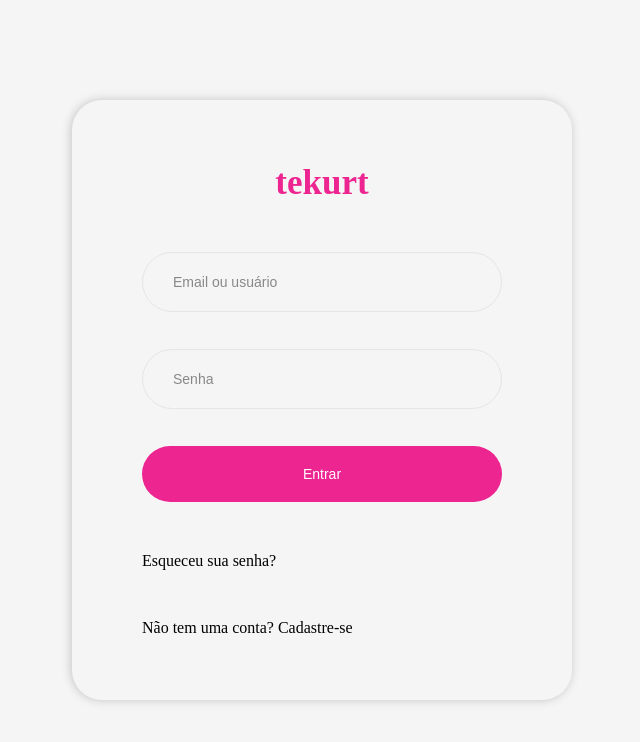
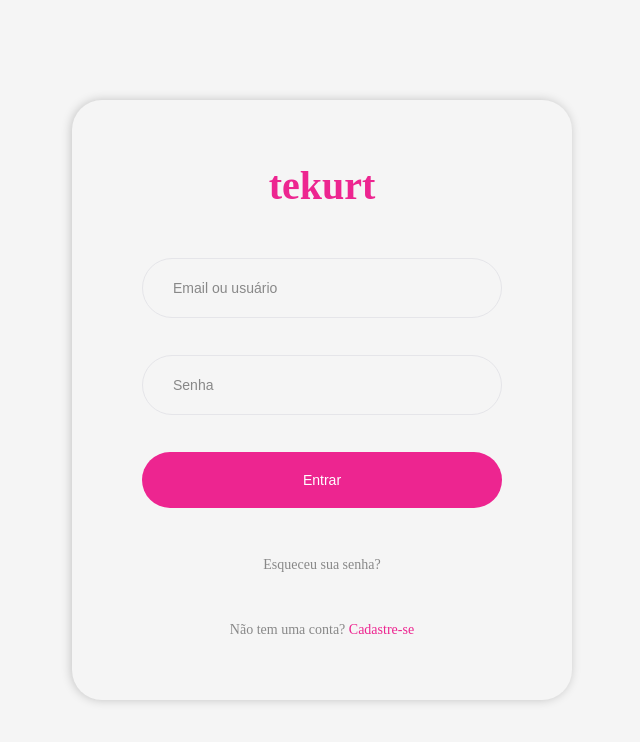
Before and after one commit to AdrianFadiga/Tekurt-Frontend, a React (Vite) app: page / in a window 1280 px wide. Shown: the top 742 px of the page, without its empty margins (318-958 px from the left). Built offline with nearby package versions, Linux system fonts and the light colour scheme.

Commit message:
feat/style: texto auxiliares da tela de login

```diff
--- a/src/GlobalStyles.ts
+++ b/src/GlobalStyles.ts
@@ -17,7 +17,7 @@ export const GlobalStyle = createGlobalStyle`
 
   :root {
     --small-text: 14px;
-    --xx-large-text: 35px;
+    --xx-large-text: 40px;
 
     --primary-color: #F5F5F5;
     --secondary-color: #ED2590;
--- a/src/components/BtnSubmit/style.tsx
+++ b/src/components/BtnSubmit/style.tsx
@@ -8,4 +8,5 @@ export const BtnStyle = styled.button`
   padding: 20px;
   color: var(--text-color);
   font-size: var(--small-text);
+  cursor: pointer;
 `;
--- a/src/components/ErrorMessage/style.tsx
+++ b/src/components/ErrorMessage/style.tsx
@@ -6,13 +6,13 @@ export const ErrorStyle = styled.div`
   color: var(--text-color);
   position: absolute;
   background-color: var(--alert-color);
-  font-size: 8px;
   padding: 5px;
   border-radius: 5px;
 
   p {
     background-color: var(--alert-color);
     z-index: 3;
+    font-size: 8px;
   }
 
   div {
--- /dev/null
+++ b/src/pages/Login/Span.tsx
@@ -0,0 +1,17 @@
+import styled from 'styled-components';
+
+export const Span = styled.span`
+  font-size: var(--small-text);
+  text-align: center;
+  color: var(--placeholder-color);
+
+  a {
+    all: unset;
+    color: var(--secondary-color);
+    cursor: pointer;
+  }
+
+  a:hover {
+    text-decoration: underline;
+  }
+`;
--- a/src/pages/Login/index.tsx
+++ b/src/pages/Login/index.tsx
@@ -1,5 +1,6 @@
 import FormLogin from '../../components/FormLogin';
 import Logo from '../../components/Logo';
+import { Span } from './Span';
 import { LoginStyle } from './style';
 
 function Login() {
@@ -8,9 +9,9 @@ function Login() {
       <Logo />
       <FormLogin />
 
-      <p>Esqueceu sua senha?</p>
+      <Span>Esqueceu sua senha?</Span>
 
-      <p>Não tem uma conta? Cadastre-se</p>
+      <Span>Não tem uma conta? <a href="#">Cadastre-se</a></Span>
     </LoginStyle>
   );
 }
```
